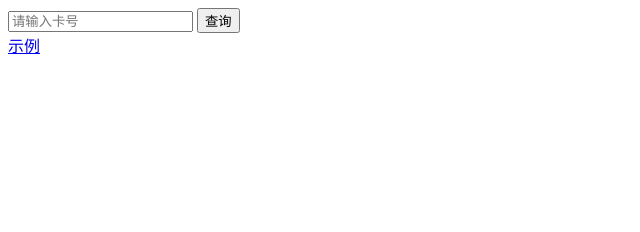
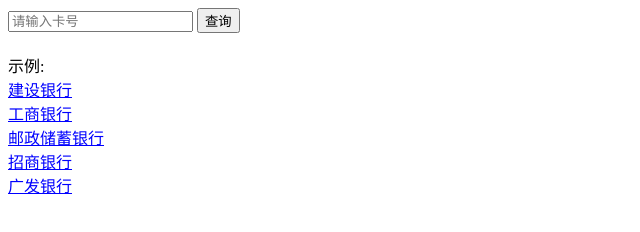
Before and after one commit to ryanlid/cardbin, a website: page static/index.html in a window 1280 px wide. Shown: the whole page, without its empty margins (0-640 px from the left). Drawn offline with Linux system fonts and the light colour scheme.

Commit message:
添加 bin 查询示例

```diff
--- a/static/index.html
+++ b/static/index.html
@@ -5,14 +5,34 @@
     <meta http-equiv="X-UA-Compatible" content="IE=edge" />
     <meta name="viewport" content="width=device-width, initial-scale=1.0" />
     <title>银行卡 bin 查询</title>
+    <style>
+      a{
+        color: #00f;
+      }
+    </style>
   </head>
   <body>
     <form action="/lookup" method="get">
       <input type="text" name="bin" placeholder="请输入卡号" />
       <button type="submit">查询</button>
     </form>
-    <div>
-      <a href="/lookup?bin=6227088888888888">示例</a>
+    <div style="margin-top: 20px">
+      <div>示例:</div>
+      <div>
+        <a href="/lookup?bin=6217008888888888888">建设银行</a>
+      </div>
+      <div>
+        <a href="/lookup?bin=6222208888888888">工商银行</a>
+      </div>
+      <div>
+        <a href="/lookup?bin=6217998888888888888">邮政储蓄银行</a>
+      </div>
+      <div>
+        <a href="/lookup?bin=6225808888888888">招商银行</a>
+      </div>
+      <div>
+        <a href="/lookup?bin=6225598888888888">广发银行</a>
+      </div>
     </div>
   </body>
 </html>
```
